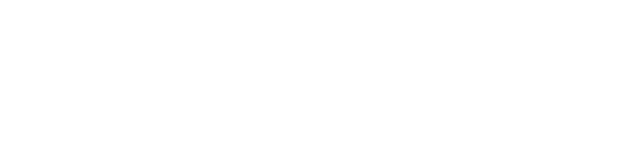
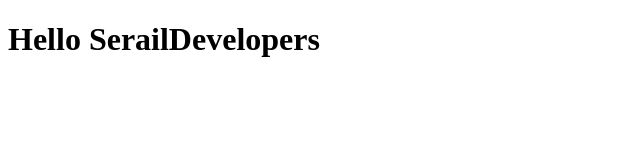
Before and after one commit to SerialDevelopers/DnyanSamrudhi, a plain HTML site: page Index.html in a window 1280 px wide. Shown: the whole page, without its empty margins (0-640 px from the left). Drawn offline with Linux system fonts and the light colour scheme.

Commit message:
Hello from Nitin

```diff
--- a/Index.html
+++ b/Index.html
@@ -5,6 +5,6 @@
     <title></title>
 </head>
 <body>
-
+<h1>Hello SerailDevelopers</h1>
 </body>
 </html>
```
